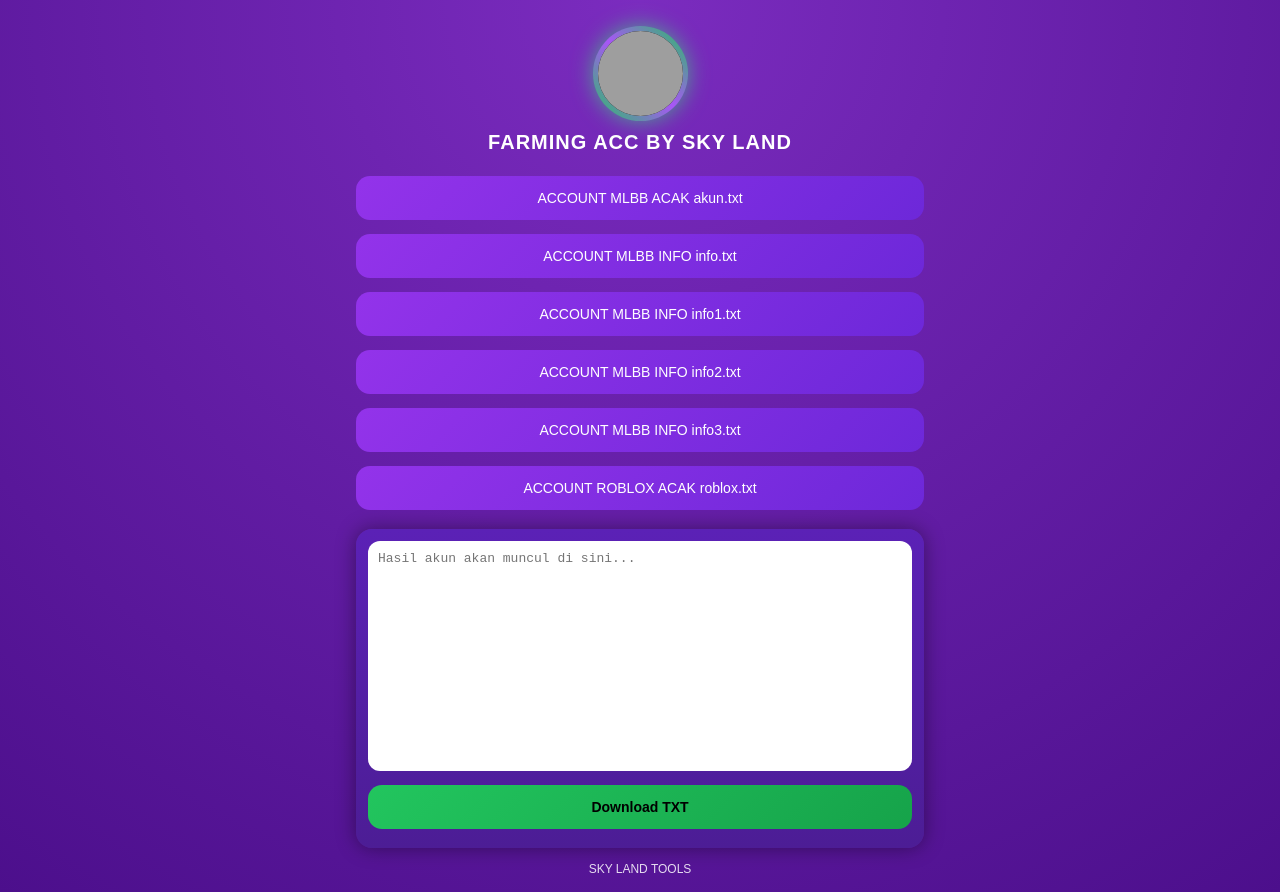
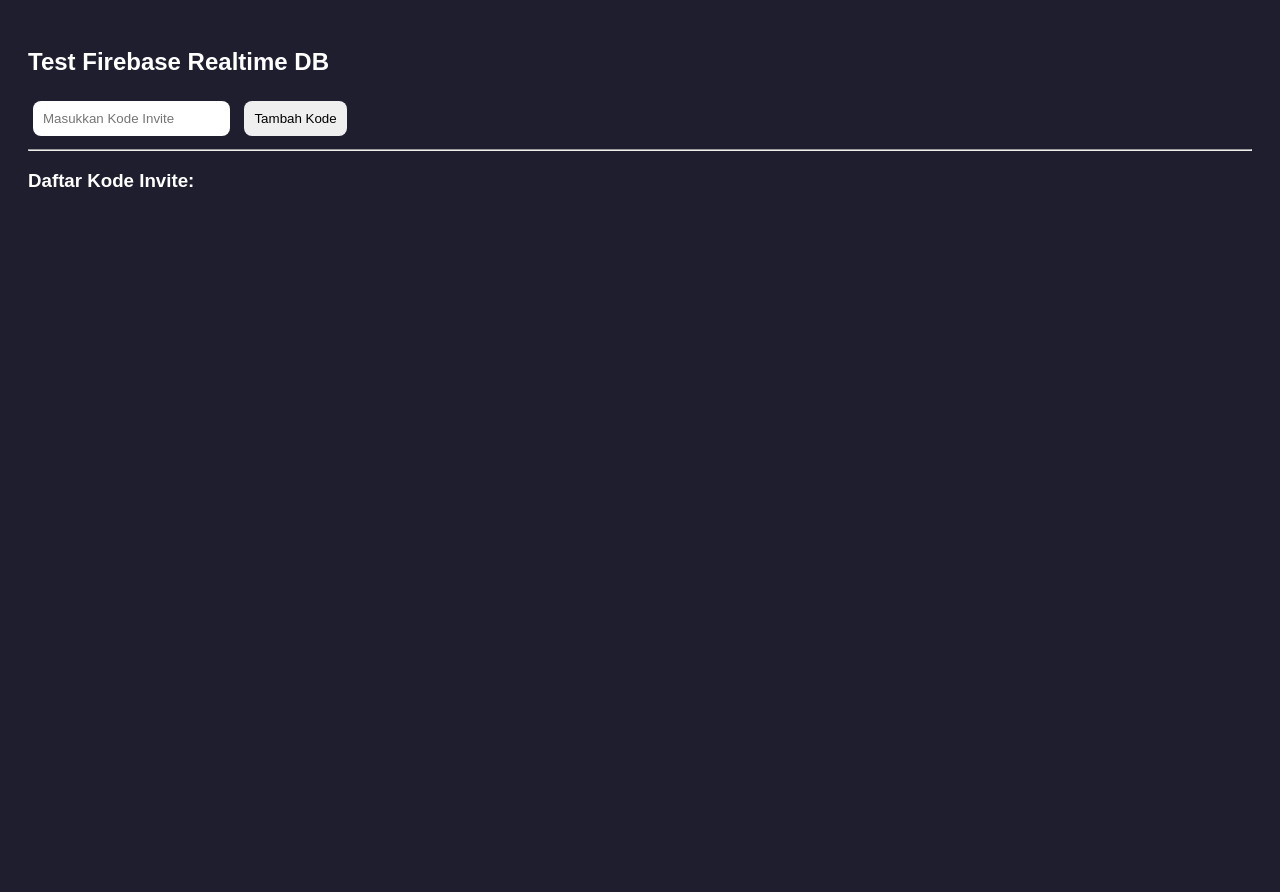
Before and after one commit to Bugemgamer/farmingskylandm, a plain HTML site: page index.html in a window 1280 px wide. After the commit the page ends 800 px from the top, so only its background shows below. Drawn offline with Linux system fonts and the light colour scheme; no server answers; grey boxes are pictures that could not be loaded.

Commit message:
Update title and restructure HTML layout

```diff
--- a/index.html
+++ b/index.html
@@ -3,205 +3,72 @@
 <head>
 <meta charset="UTF-8">
 <meta name="viewport" content="width=device-width, initial-scale=1.0">
-<title>FARMING ACC BY SKY LAND</title>
-
+<title>Firebase Test</title>
 <style>
-*{box-sizing:border-box}
-
-body{
-    margin:0;
-    font-family:Arial, sans-serif;
-    background:radial-gradient(circle at top,#7b2cbf,#4c0f8c);
-    color:#fff;
-}
-
-.container{
-    padding:16px;
-    max-width:600px;
-    margin:auto;
-}
-
-/* ===== LOGO ===== */
-.logo-box{
-    display:flex;
-    justify-content:center;
-    margin-top:10px;
-}
-.logo{
-    width:95px;
-    height:95px;
-    border-radius:50%;
-    padding:5px;
-    background:linear-gradient(45deg,#22c55e,#a855f7,#22c55e);
-    animation:spin 6s linear infinite;
-}
-.logo img{
-    width:100%;
-    height:100%;
-    border-radius:50%;
-    background:#000;
-}
-@keyframes spin{
-    0%{filter:drop-shadow(0 0 8px #22c55e)}
-    50%{filter:drop-shadow(0 0 16px #a855f7)}
-    100%{filter:drop-shadow(0 0 8px #22c55e)}
-}
-
-/* ===== TITLE ===== */
-h1{
-    text-align:center;
-    font-size:20px;
-    margin:10px 0 15px;
-    letter-spacing:1px;
-}
-
-/* ===== BUTTON ===== */
-.btn{
-    width:100%;
-    padding:14px;
-    margin:7px 0;
-    border:none;
-    border-radius:14px;
-    background:linear-gradient(135deg,#9333ea,#6d28d9);
-    color:#fff;
-    font-size:14px;
-    cursor:pointer;
-    position:relative;
-    overflow:hidden;
-    transition:.3s;
-}
-.btn::after{
-    content:"";
-    position:absolute;
-    inset:0;
-    background:linear-gradient(120deg,transparent,rgba(255,255,255,.25),transparent);
-    transform:translateX(-100%);
-}
-.btn:hover::after{
-    transform:translateX(100%);
-    transition:.6s;
-}
-.btn:hover{
-    transform:scale(1.03);
-    box-shadow:0 0 15px rgba(168,85,247,.8);
-}
-.btn:active{
-    transform:scale(.97);
-}
-
-/* ===== OUTPUT ===== */
-.output{
-    margin-top:12px;
-    background:linear-gradient(180deg,#5b21b6,#4c1d95);
-    border-radius:16px;
-    padding:12px;
-    box-shadow:0 0 20px rgba(0,0,0,.4);
-}
-textarea{
-    width:100%;
-    height:230px;
-    border:none;
-    border-radius:12px;
-    padding:10px;
-    font-size:13px;
-    resize:none;
-}
-
-/* ===== DOWNLOAD ===== */
-.download{
-    margin-top:10px;
-    background:linear-gradient(135deg,#22c55e,#16a34a);
-    color:#000;
-    font-weight:bold;
-}
-
-/* ===== FOOTER ===== */
-.footer{
-    text-align:center;
-    margin-top:14px;
-    font-size:12px;
-    opacity:.85;
-}
+body{font-family:Arial,sans-serif;padding:20px;background:#1e1e2f;color:#fff;}
+input,button{padding:10px;margin:5px;border-radius:8px;border:none;}
+button{cursor:pointer;}
+#inviteList div{padding:6px;background:#333;margin:4px;border-radius:6px;}
 </style>
 </head>
+<body>
 
-<body>
-<div class="container">
+<h2>Test Firebase Realtime DB</h2>
 
-<div class="logo-box">
-    <div class="logo">
-        <img src="https://files.catbox.moe/hz53ab.jpg">
-    </div>
-</div>
+<input type="text" id="kode" placeholder="Masukkan Kode Invite">
+<button onclick="tambahKode()">Tambah Kode</button>
+<hr>
+<h3>Daftar Kode Invite:</h3>
+<div id="inviteList"></div>
 
-<h1>FARMING ACC BY SKY LAND</h1>
+<script type="module">
+import { initializeApp } from "https://www.gstatic.com/firebasejs/10.7.1/firebase-app.js";
+import { getDatabase, ref, set, get, child, onValue } from "https://www.gstatic.com/firebasejs/10.7.1/firebase-database.js";
 
-<button class="btn" onclick="loadFile('akun.txt')">ACCOUNT MLBB ACAK akun.txt</button>
-<button class="btn" onclick="loadFile('info.txt')">ACCOUNT MLBB INFO info.txt</button>
-<button class="btn" onclick="loadFile('info1.txt')">ACCOUNT MLBB INFO info1.txt</button>
-<button class="btn" onclick="loadFile('info2.txt')">ACCOUNT MLBB INFO info2.txt</button>
-<button class="btn" onclick="loadFile('info3.txt')">ACCOUNT MLBB INFO info3.txt</button>
-<button class="btn" onclick="loadFile('roblox.txt')">ACCOUNT ROBLOX ACAK roblox.txt</button>
+// 🔹 Firebase Config
+const firebaseConfig = {
+  apiKey: "AIzaSyCkWKmK_UmQtk6UEIset5e6iPmFZj0ZLHc",
+  authDomain: "bugemtoolsdb.firebaseapp.com",
+  databaseURL: "https://bugemtoolsdb-default-rtdb.firebaseio.com",
+  projectId: "bugemtoolsdb",
+  storageBucket: "bugemtoolsdb.firebasestorage.app",
+  messagingSenderId: "52270788635",
+  appId: "1:52270788635:web:59bf1c23406beb872e48be"
+};
 
-<div class="output">
-    <textarea id="hasil" placeholder="Hasil akun akan muncul di sini..." readonly></textarea>
-    <button class="btn download" onclick="downloadTxt()">Download TXT</button>
-</div>
+const app = initializeApp(firebaseConfig);
+const db = getDatabase(app);
 
-<div class="footer">SKY LAND TOOLS</div>
+const inviteListDiv = document.getElementById("inviteList");
 
-</div>
+// ===== Tambah Kode =====
+window.tambahKode = async () => {
+  const kode = document.getElementById("kode").value.trim();
+  if(!kode) return alert("Kode tidak boleh kosong");
 
-<script>
-let akunList=[];
-let lastResult="";
-let currentFile="";
+  const kodeRef = ref(db, "invites/" + kode);
+  const snapshot = await get(kodeRef);
+  if(snapshot.exists()){
+    alert("Kode sudah ada");
+    return;
+  }
 
-function loadFile(file){
-    currentFile=file;
-    let jumlah=prompt("Mau generate berapa akun?","1");
-    jumlah=parseInt(jumlah);
-    if(!jumlah||jumlah<1)return alert("Jumlah tidak valid");
+  await set(kodeRef, { created: Date.now() });
+  alert("Kode berhasil ditambahkan");
+  document.getElementById("kode").value = "";
+};
 
-    fetch(file).then(r=>r.text()).then(text=>{
-        if(file.startsWith("info")){
-            akunList=text.split(/\n\s*\n/).map(x=>x.trim()).filter(x=>x.length>20);
-        }else{
-            akunList=text.split("\n").map(x=>x.trim()).filter(x=>x.includes(":"));
-        }
-        if(jumlah>akunList.length)return alert("Akun tidak cukup");
-        generate(jumlah);
-    });
-}
-
-function generate(jumlah){
-    let temp=[...akunList];
-    let hasil=[];
-    for(let i=0;i<jumlah;i++){
-        let idx=Math.floor(Math.random()*temp.length);
-        let d=temp.splice(idx,1)[0];
-        if(currentFile.startsWith("info")){
-            hasil.push(d);
-        }else{
-            let p=d.split(":");
-            hasil.push("Email    : "+p[0]+"\nPassword : "+p[1]);
-        }
-    }
-    lastResult=hasil.join("\n\n====================\n\n");
-    document.getElementById("hasil").value=lastResult;
-}
-
-function downloadTxt(){
-    if(!lastResult)return alert("Belum ada akun");
-    let n=prompt("Nama file","skyland_result");
-    if(!n)return;
-    let b=new Blob([lastResult],{type:"text/plain"});
-    let a=document.createElement("a");
-    a.href=URL.createObjectURL(b);
-    a.download=n+".txt";
-    a.click();
-}
+// ===== Tampilkan Daftar Kode Realtime =====
+const invitesRef = ref(db, "invites");
+onValue(invitesRef, (snapshot) => {
+  inviteListDiv.innerHTML = "";
+  snapshot.forEach(childSnap => {
+    const div = document.createElement("div");
+    div.innerText = childSnap.key + " | " + new Date(childSnap.val().created).toLocaleString();
+    inviteListDiv.appendChild(div);
+  });
+});
 </script>
 
 </body>
-    </html>
+</html>
```
